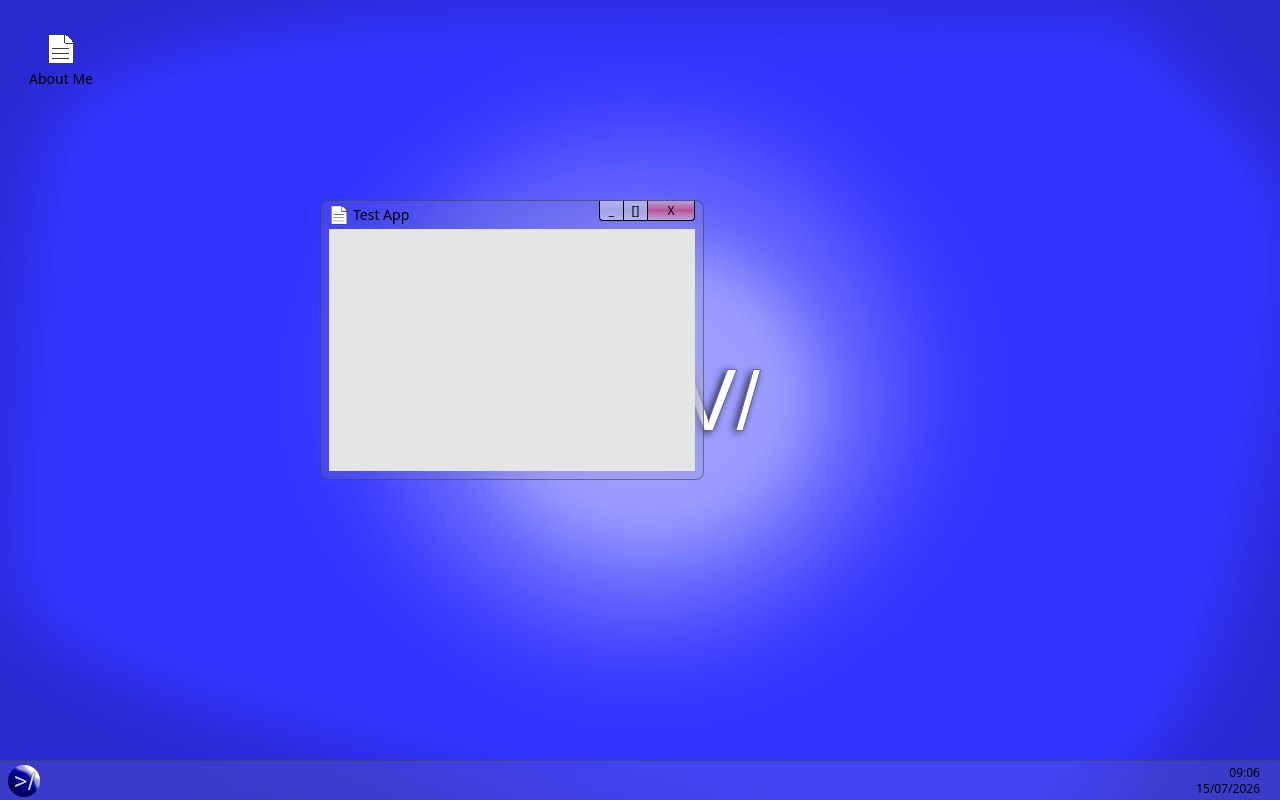
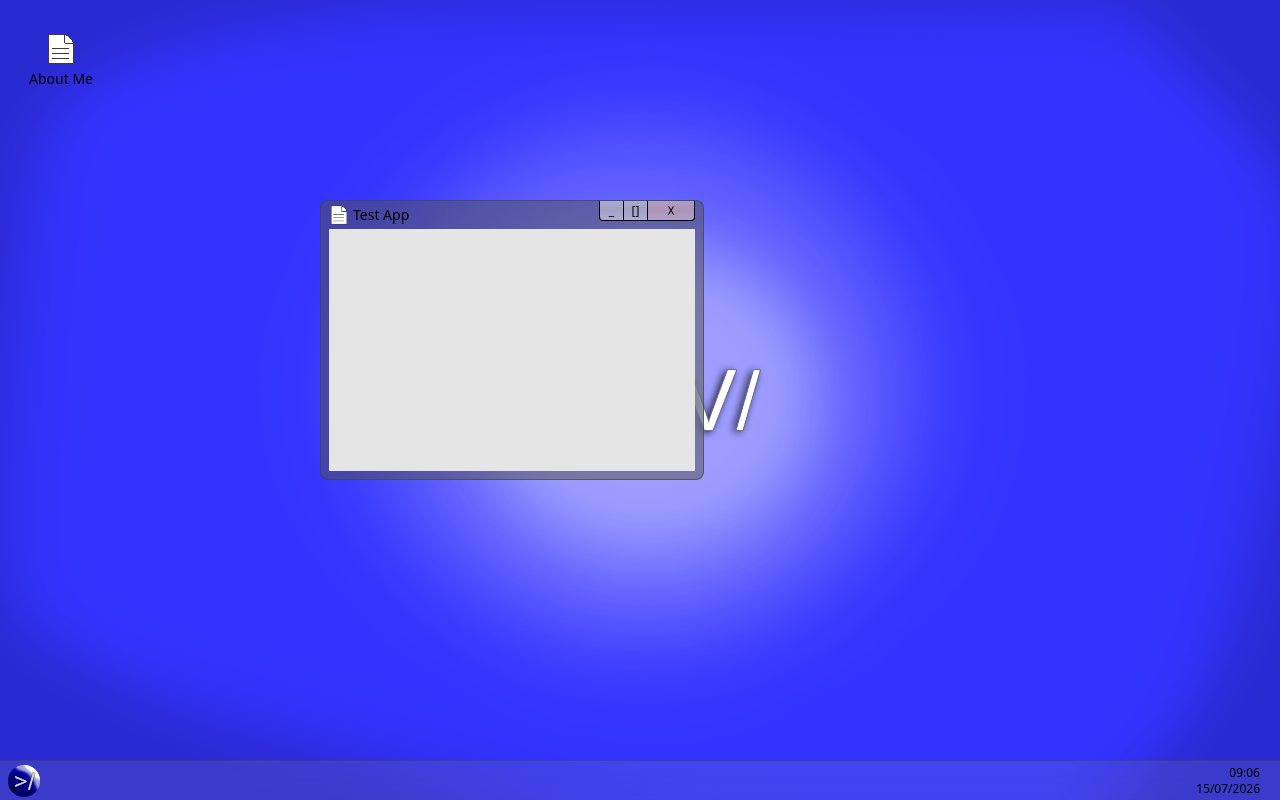
Before and after one commit to darwin-s/dan-s-portfolio, a Next.js app: page / in a window 1280 px wide. Built offline with nearby package versions, Linux system fonts and the light colour scheme.

Commit message:
Add focused mechanic

```diff
--- a/src/components/os/os.tsx
+++ b/src/components/os/os.tsx
@@ -6,7 +6,7 @@ export default function Os() {
   return (
     <div className="relative flex h-screen w-screen flex-col overflow-hidden select-none">
       <Desktop />
-      <Window title="Test App" iconUrl="/about-me.png" />
+      <Window title="Test App" iconUrl="/about-me.png" isFocused={false} />
       <Taskbar />
     </div>
   );
--- a/src/components/window/titlebar.tsx
+++ b/src/components/window/titlebar.tsx
@@ -3,12 +3,23 @@ import Image from "next/image";
 type TitlebarProps = {
   title: string;
   iconUrl: string;
+  isFocused: boolean;
   onStartDrag?: (e: React.PointerEvent<HTMLDivElement>) => void;
   onDrag?: (e: React.PointerEvent<HTMLDivElement>) => void;
   onEndDrag?: (e: React.PointerEvent<HTMLDivElement>) => void;
 };
 
 export default function Titlebar(props: TitlebarProps) {
+  const FOCUSED_GRADIENT = `from-neutral-100/50 via-neutral-300/50 to-neutral-100/50 hover:from-neutral-100/70 hover:via-neutral-400/90 hover:to-neutral-100/70 active:from-neutral-300/90 active:via-neutral-500 active:to-neutral-300/90`;
+  const FOCUSED_CLOSE_GRADIENT = `from-red-200/50 via-red-500/50 to-red-200/50 hover:from-red-200/70 hover:via-red-700/90 hover:to-red-200/70 active:from-red-400/90 active:via-red-800 active:to-red-400/90`;
+  const UNFOCUSED_GRADIENT = `from-neutral-50/50 via-neutral-200/50 to-neutral-50/50 hover:from-neutral-100/50 hover:via-neutral-300/50 hover:to-neutral-100/500 active:from-neutral-200/50 active:via-neutral-400/50 active:to-neutral-200/50`;
+  const UNFORCUSED_CLOSE_GRADIENT = `from-red-100/50 via-red-200/50 to-red-100/50 hover:from-red-100/50 hover:via-red-300/50 hover:to-red-100/50 active:from-red-300/50 active:via-red-400/50 active:to-red-300/50`;
+
+  const GRADIENT = props.isFocused ? FOCUSED_GRADIENT : UNFOCUSED_GRADIENT;
+  const CLOSE_GRADIENT = props.isFocused
+    ? FOCUSED_CLOSE_GRADIENT
+    : UNFORCUSED_CLOSE_GRADIENT;
+
   return (
     <div
       onPointerDown={props.onStartDrag}
@@ -30,13 +41,19 @@ export default function Titlebar(props: TitlebarProps) {
         onPointerDown={(e) => e.stopPropagation()}
         className="flex h-9 w-24 shrink-0 flex-row items-center divide-x rounded-br-sm rounded-bl-sm border-r border-b border-l md:h-5"
       >
-        <button className="hidden h-full flex-1 items-center justify-center rounded-bl-sm bg-linear-to-b from-neutral-100/50 via-neutral-300/50 to-neutral-100/50 hover:from-neutral-100/70 hover:via-neutral-400/90 hover:to-neutral-100/70 active:from-neutral-300/90 active:via-neutral-500 active:to-neutral-300/90 md:flex">
+        <button
+          className={`hidden h-full flex-1 items-center justify-center rounded-bl-sm bg-linear-to-b ${GRADIENT} md:flex`}
+        >
           <p className="text-xs leading-none">_</p>
         </button>
-        <button className="hidden h-full flex-1 items-center justify-center bg-linear-to-b from-neutral-100/50 via-neutral-300/50 to-neutral-100/50 hover:from-neutral-100/70 hover:via-neutral-400/90 hover:to-neutral-100/70 active:from-neutral-300/90 active:via-neutral-500 active:to-neutral-300/90 md:flex">
+        <button
+          className={`hidden h-full flex-1 items-center justify-center bg-linear-to-b ${GRADIENT} md:flex`}
+        >
           <p className="text-xs leading-none">[]</p>
         </button>
-        <button className="flex h-full flex-2 items-center justify-center rounded-br-sm rounded-bl-sm bg-linear-to-b from-red-200/50 via-red-500/50 to-red-200/50 hover:from-red-200/70 hover:via-red-700/90 hover:to-red-200/70 active:from-red-400/90 active:via-red-800 active:to-red-400/90 md:rounded-bl-none">
+        <button
+          className={`flex h-full flex-2 items-center justify-center rounded-br-sm rounded-bl-sm bg-linear-to-b ${CLOSE_GRADIENT} md:rounded-bl-none`}
+        >
           <p className="text-xs leading-none">X</p>
         </button>
       </div>
--- a/src/components/window/window.tsx
+++ b/src/components/window/window.tsx
@@ -1,5 +1,6 @@
 "use client";
 
+import { useState } from "react";
 import { useWindow } from "@/lib/hook/use-window";
 import Titlebar from "@/components/window/titlebar";
 import ResizeHandles from "@/components/window/resize-handles";
@@ -8,9 +9,11 @@ type WindowProps = {
   children?: React.ReactNode;
   title: string;
   iconUrl: string;
+  isFocused: boolean;
 };
 
 export default function Window(props: WindowProps) {
+  const [isFocused, setIsFocused] = useState<boolean>(props.isFocused);
   const {
     pos,
     size,
@@ -22,6 +25,12 @@ export default function Window(props: WindowProps) {
     onEndResize,
   } = useWindow({ x: 25, y: 25 }, { w: 30, h: 35 });
 
+  const BG_COLOR = isFocused ? `bg-neutral-400/15` : `bg-neutral-600/50`;
+
+  const onWindowPressed = (e: React.PointerEvent<HTMLDivElement>): void => {
+    if (!isFocused) setIsFocused(true);
+  };
+
   return (
     <div
       style={
@@ -31,11 +40,13 @@ export default function Window(props: WindowProps) {
           "--win-h": `${size.h}vh`,
         } as React.CSSProperties
       }
-      className="flex h-screen min-h-32 w-screen min-w-64 flex-col rounded-lg border border-neutral-700/60 bg-neutral-400/15 backdrop-blur-lg md:absolute md:h-(--win-h) md:w-(--win-w) md:transform-(--win-transform)"
+      className={`flex h-screen min-h-32 w-screen min-w-64 flex-col rounded-lg border border-neutral-700/60 ${BG_COLOR} backdrop-blur-lg md:absolute md:h-(--win-h) md:w-(--win-w) md:transform-(--win-transform)`}
+      onPointerDown={onWindowPressed}
     >
       <Titlebar
         title={props.title}
         iconUrl={props.iconUrl}
+        isFocused={isFocused}
         onStartDrag={onStartDrag}
         onDrag={onDrag}
         onEndDrag={onEndDrag}
```
